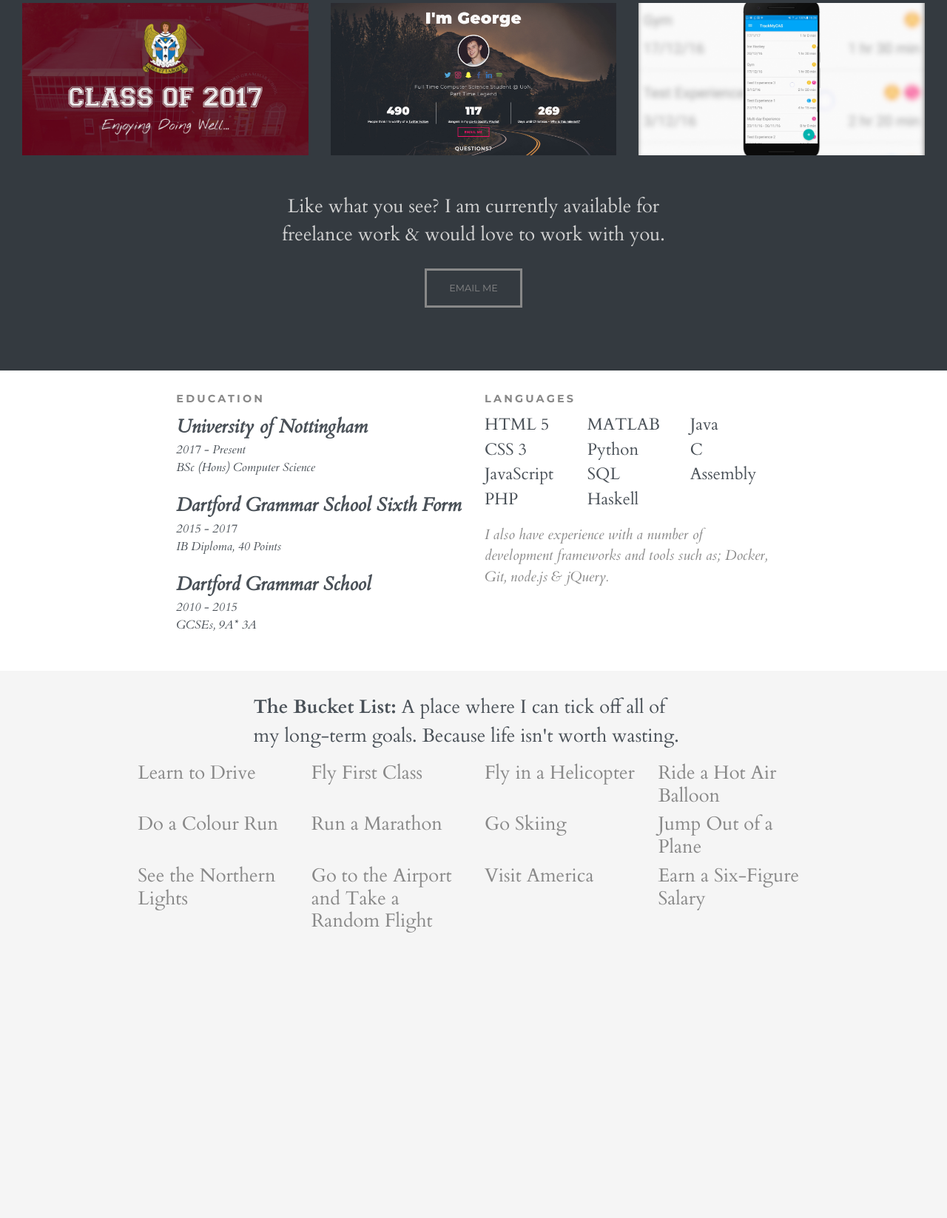
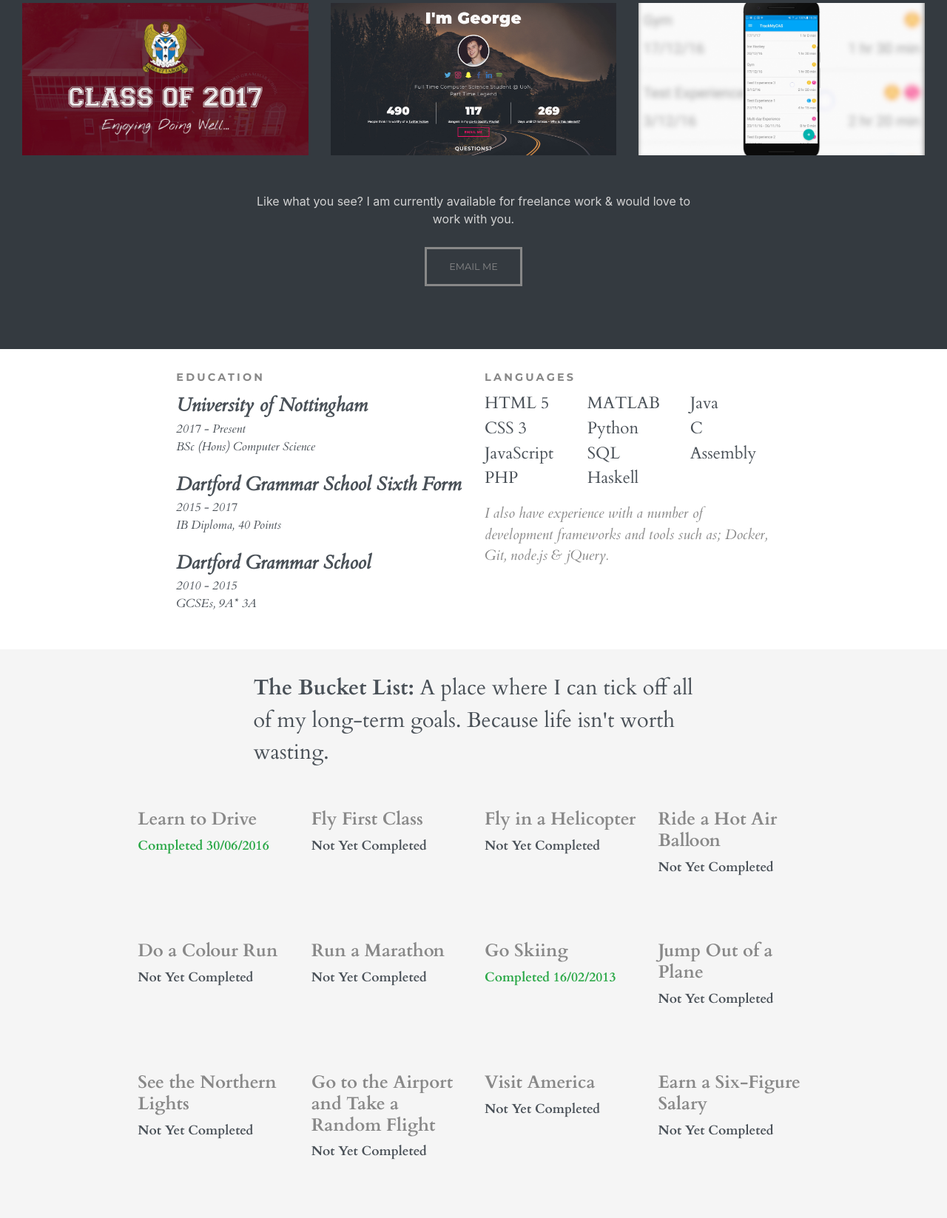
Before and after one commit to george1410/personal-site, a PHP site: page / in a window 1280 px wide. Shown: the part 1304-2951 px from the top of the page at 74% size. Before the commit the page ends 2565 px from the top, so only its background shows below. Run offline with PHP 8.4, Linux system fonts and the light colour scheme; some libraries are stand-ins or nearby versions.

Commit message:
added bucket details

```diff
--- a/index.php
+++ b/index.php
@@ -159,47 +159,59 @@
     <div class="bucket container-full">
         <div class="row justify-content-center">
             <div class="col-md-6">
-                <p><strong>The Bucket List:</strong> A place where I can tick off all of my long-term goals. Because life isn't worth wasting.</p>
+                <p class="bucket-intro"><strong>The Bucket List:</strong> A place where I can tick off all of my long-term goals. Because life isn't worth wasting.</p>
             </div>
         </div>
         <div class="row justify-content-center">
             <div class="col-md-9">
                 <div class="row">
-                    <div class="col-md-3">
+                    <div class="col-md-3 bucket-item">
                         <h3>Learn to Drive</h3>
+                        <p class="completed">Completed 30/06/2016</p>
                     </div>
-                    <div class="col-md-3">
+                    <div class="col-md-3 bucket-item">
                         <h3>Fly First Class</h3>
+                        <p>Not Yet Completed</p>
                     </div>
-                    <div class="col-md-3">
+                    <div class="col-md-3 bucket-item">
                         <h3>Fly in a Helicopter</h3>
+                        <p>Not Yet Completed</p>
                     </div>
-                    <div class="col-md-3">
+                    <div class="col-md-3 bucket-item">
                         <h3>Ride a Hot Air Balloon</h3>
+                        <p>Not Yet Completed</p>
                     </div>
-                    <div class="col-md-3">
+                    <div class="col-md-3 bucket-item">
                         <h3>Do a Colour Run</h3>
+                        <p>Not Yet Completed</p>
                     </div>
-                    <div class="col-md-3">
+                    <div class="col-md-3 bucket-item">
                         <h3>Run a Marathon</h3>
+                        <p>Not Yet Completed</p>
                     </div>
-                    <div class="col-md-3">
+                    <div class="col-md-3 bucket-item">
                         <h3>Go Skiing</h3>
+                        <p class="completed">Completed 16/02/2013</p>
                     </div>
-                    <div class="col-md-3">
+                    <div class="col-md-3 bucket-item">
                         <h3>Jump Out of a Plane</h3>
+                        <p>Not Yet Completed</p>
                     </div>
-                    <div class="col-md-3">
+                    <div class="col-md-3 bucket-item">
                         <h3>See the Northern Lights</h3>
+                        <p>Not Yet Completed</p>
                     </div>
-                    <div class="col-md-3">
+                    <div class="col-md-3 bucket-item">
                         <h3>Go to the Airport and Take a Random Flight</h3>
+                        <p>Not Yet Completed</p>
                     </div>
-                    <div class="col-md-3">
+                    <div class="col-md-3 bucket-item">
                         <h3>Visit America</h3>
+                        <p>Not Yet Completed</p>
                     </div>
-                    <div class="col-md-3">
+                    <div class="col-md-3 bucket-item">
                         <h3>Earn a Six-Figure Salary</h3>
+                        <p>Not Yet Completed</p>
                     </div>
                 </div>
             </div>
--- a/style.css
+++ b/style.css
@@ -180,12 +180,28 @@
     font-style: italic
 }
 
-.bucket h3, p {
+.bucket h3, .bucket p {
     font-family: 'Cardo', serif;
-    font-size: 1.6rem;
+    font-size: 1.5rem;
     color: #888888;
+    font-weight: 700;
 }
 
 .bucket p {
     color: #495057;
+    font-size: 1.1rem;
 }
+
+p.bucket-intro {
+    font-size: 1.8rem;
+    font-weight: 400;
+}
+
+.bucket-item {
+    margin-bottom: 30px;
+    margin-top : 40px;
+}
+
+p.completed {
+    color: #28a745;
+}
```
